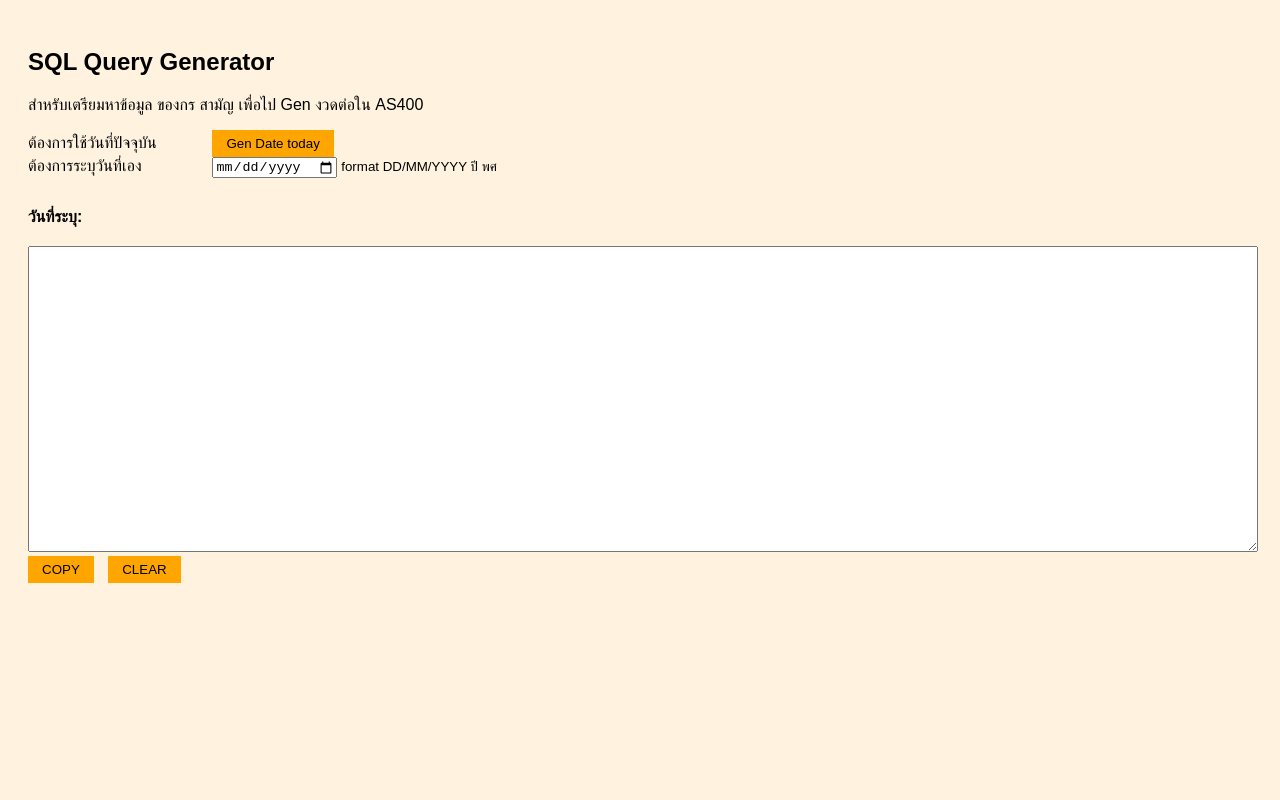
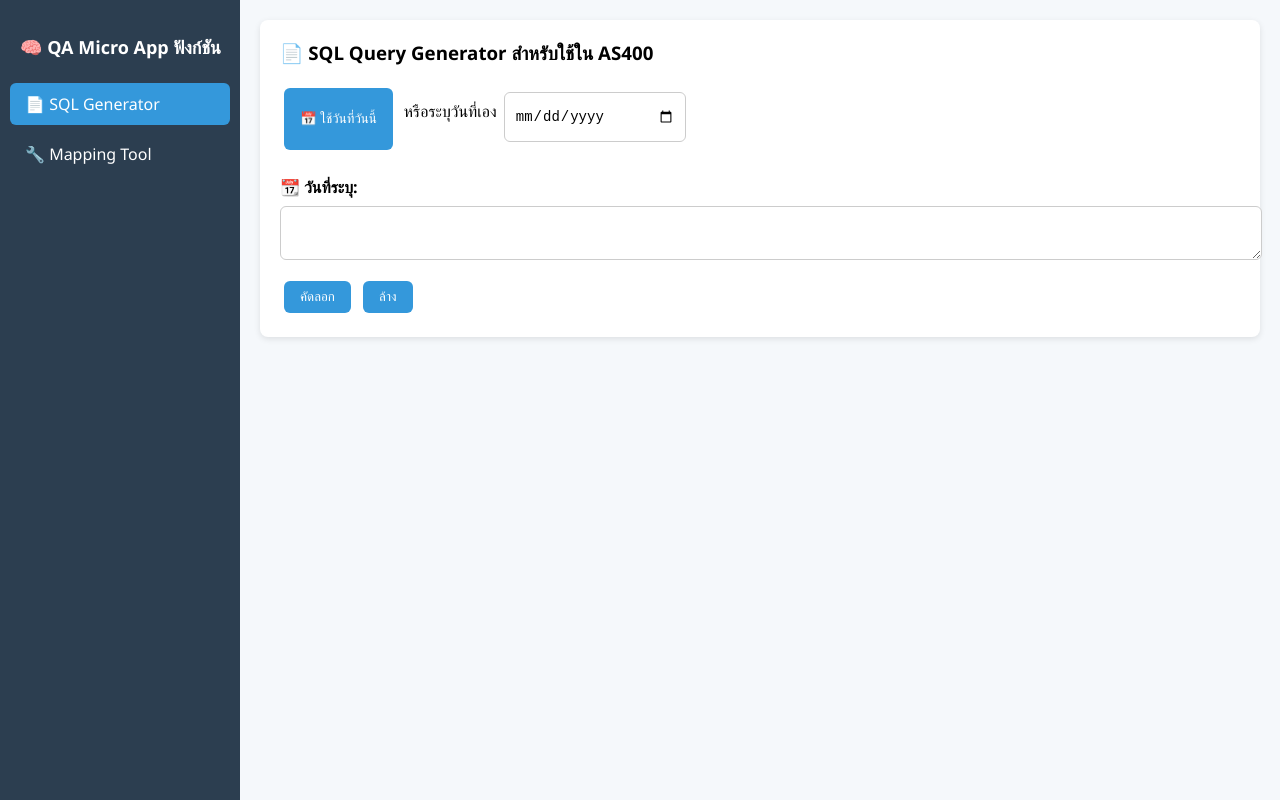
Before and after one commit to namenoyo/SQL-Gen-script, a plain HTML site: page index.html in a window 1280 px wide. Drawn offline with Linux system fonts and the light colour scheme.

Commit message:
Update index.html
เอาโค้ดจากMaster_SmartPanel_ECharts_TabSwitch ขึ้นมา

```diff
--- a/index.html
+++ b/index.html
@@ -1,56 +1,146 @@
+
 <!DOCTYPE html>
 <html lang="th">
 <head>
   <meta charset="UTF-8">
-  <title>SQL Query Generator</title>
+  <title>Smart Panel Tabs</title>
   <style>
-    body { font-family: sans-serif; padding: 20px; background: #fff3e0; }
-    label { display: inline-block; width: 180px; margin-bottom: 5px; }
-    input { margin-bottom: 10px; }
-    textarea { width: 100%; height: 300px; margin-top: 20px; font-family: monospace; }
-    .section { margin-bottom: 20px; }
-    button { background-color: orange; color: black; padding: 6px 14px; margin-right: 10px; border: none; cursor: pointer; }
-    button:hover { background-color: darkorange; }
+    body {
+      margin: 0;
+      font-family: 'Segoe UI', sans-serif;
+      background: #f5f8fb;
+      display: flex;
+      height: 100vh;
+    }
+    .sidebar {
+      width: 220px;
+      background: #2c3e50;
+      color: white;
+      display: flex;
+      flex-direction: column;
+      padding: 20px 10px;
+    }
+    .sidebar h2 {
+      font-size: 18px;
+      margin-bottom: 20px;
+      padding-left: 10px;
+    }
+    .sidebar a {
+      padding: 10px 15px;
+      margin: 4px 0;
+      text-decoration: none;
+      color: white;
+      border-radius: 6px;
+      display: block;
+    }
+    .sidebar a:hover, .sidebar a.active {
+      background-color: #3498db;
+    }
+    .main-content {
+      flex: 1;
+      padding: 20px;
+      overflow-y: auto;
+    }
+    .card {
+      background: white;
+      border-radius: 8px;
+      padding: 20px;
+      box-shadow: 0 2px 6px rgba(0,0,0,0.1);
+      margin-bottom: 20px;
+    }
+    textarea, input[type="date"], input[type="text"] {
+      width: 100%;
+      padding: 10px;
+      margin: 8px 0 12px;
+      font-size: 14px;
+      border: 1px solid #ccc;
+      border-radius: 6px;
+    }
+    button {
+      background-color: #3498db;
+      color: white;
+      padding: 8px 16px;
+      margin: 4px;
+      border: none;
+      border-radius: 6px;
+      cursor: pointer;
+    }
+    button:hover {
+      background-color: #2980b9;
+    }
+    h3 {
+      margin-top: 0;
+    }
+    .card-content {
+      display: none;
+    }
+    .card-content.active {
+      display: block;
+    }
+	 #customDate {
+    width: 160px;
+    height: 36px;
+    font-size: 14px;
+    padding: 6px 10px;
+    border: 1px solid #ccc;
+    border-radius: 6px;
+  }
+   #inputID {
+    width: 600px;
+    height: 36px;
+    font-size: 14px;
+    padding: 6px 10px;
+    border: 1px solid #ccc;
+    border-radius: 6px;
+  }
+
   </style>
 </head>
 <body>
-  <h2>SQL Query Generator</h2>
-  <p>สำหรับเตรียมหาข้อมูล ของกร สามัญ เพื่อไป Gen งวดต่อใน AS400</p>
-
-  <div class="section">
-    <label>ต้องการใช้วันที่ปัจจุบัน</label>
-    <button onclick="useToday()">Gen Date today</button><br>
-    <label>ต้องการระบุวันที่เอง</label>
-    <input type="date" id="customDate"> <small>format DD/MM/YYYY ปี พศ</small>
+  <div class="sidebar">
+    <h2>🧠 QA Micro App ฟังก์ชัน</h2>
+    <a href="#" class="tab-link active" onclick="switchTab('sql')">📄 SQL Generator</a>
+    <a href="#" class="tab-link" onclick="switchTab('mapping')">🔧 Mapping Tool</a>
   </div>
 
-  <div><strong>วันที่ระบุ:</strong> <span id="displayDate"></span></div>
+  <div class="main-content">
+    <div id="sql" class="card-content active">
+      <div class="card">
+        <h3>📄 SQL Query Generator สำหรับใช้ใน AS400</h3>
+       <div style="display: flex; align-items: left ; gap: 7px;">
+  <button onclick="useToday()">📅 ใช้วันที่วันนี้ </button> <p>หรือระบุวันที่เอง</p>
+  <input type="date" id="customDate">
+</div>
+<br>
+        <div><strong>📆 วันที่ระบุ:</strong> <span id="displayDate"></span></div>
+        <textarea id="sqlOutput" readonly></textarea>
+        <button onclick="copySQL()">คัดลอก</button>
+        <button onclick="clearSQL()">ล้าง</button>
+      </div>
+    </div>
 
-  <textarea id="sqlOutput" readonly></textarea>
-
-  <div class="section">
-    <button onclick="copySQL()">COPY</button>
-    <button onclick="clearSQL()">CLEAR</button>
+    <div id="mapping" class="card-content">
+      <div class="card">
+        <h3>🔧 เลขกธ Transform เป็น  Ref1  </h3>
+        <input type="text" id="inputID" placeholder="ตัวอย่าง กธ : 1104860, J7647226, E6350304, PAR10430199, ส1234568">
+        <br><button onclick="transform()">แปลงค่า</button>
+        <textarea id="output" readonly></textarea>
+      </div>
+    </div>
   </div>
 
   <script>
-    function pad(n) {
-      return n.toString().padStart(2, '0');
+    function switchTab(tabId) {
+      document.querySelectorAll('.card-content').forEach(e => e.classList.remove('active'));
+      document.getElementById(tabId).classList.add('active');
+      document.querySelectorAll('.tab-link').forEach(e => e.classList.remove('active'));
+      event.target.classList.add('active');
     }
 
-    function toYYMMDD(date) {
-      const d = new Date(date);
-      const year = d.getFullYear() - 543;
-      const yy = (year ).toString().padStart(2, '0');
-      const mm = pad(d.getMonth() + 1);
-      const dd = pad(d.getDate());
-      return { yy, mm, dd };
-    }
-
+    function pad(n) { return n.toString().padStart(2, '0'); }
     function formatThaiDate(date) {
       const d = new Date(date);
-      const year = d.getFullYear() + 543;
-      return `${year}/${pad(d.getMonth() + 1)}/${pad(d.getDate())}`;
+      return `${d.getFullYear() + 543}/${pad(d.getMonth() + 1)}/${pad(d.getDate())}`;
     }
 
     function generateSQL(dateInput) {
@@ -58,7 +148,6 @@
       const baseYear = base.getFullYear()+543;
       const baseMonth = base.getMonth() + 1;
       const baseDay = base.getDate();
-      const baseYY = (baseYear ).toString().padStart(2, '0');
       const end = `${String(baseYear - 2500).padStart(2, '0')}${pad(baseMonth)}${pad(baseDay)}`;
 
       const mod1Start = new Date(baseYear, baseMonth - 2, baseDay - 1);
@@ -68,18 +157,18 @@
 
       const mod3StartDate = new Date(base.getFullYear(), base.getMonth() - 3, 1);
       const mod3EndDate = new Date(base.getFullYear(), base.getMonth() - 3, baseDay);
-      const mod3Start = `${String(mod3StartDate.getFullYear()  +543  - 2500).padStart(2, '0')}${pad(mod3StartDate.getMonth() + 1)}01`;
-      const mod3End = `${String(mod3EndDate.getFullYear()  +543  - 2500).padStart(2, '0')}${pad(mod3EndDate.getMonth() + 1)}${pad(mod3EndDate.getDate())}`;
+      const mod3Start = `${String(mod3StartDate.getFullYear() +543 - 2500).padStart(2, '0')}${pad(mod3StartDate.getMonth() + 1)}01`;
+      const mod3End = `${String(mod3EndDate.getFullYear() +543 - 2500).padStart(2, '0')}${pad(mod3EndDate.getMonth() + 1)}${pad(mod3EndDate.getDate())}`;
 
       const mod6StartDate = new Date(base.getFullYear(), base.getMonth() - 6, 1);
       const mod6EndDate = new Date(base.getFullYear(), base.getMonth() - 6, baseDay);
-      const mod6Start = `${String(mod6StartDate.getFullYear() +543 - 2500 ).padStart(2, '0')}${pad(mod6StartDate.getMonth() + 1)}01`;
-      const mod6End = `${String(mod6EndDate.getFullYear() +543  - 2500).padStart(2, '0')}${pad(mod6EndDate.getMonth() + 1)}${pad(mod6EndDate.getDate())}`;
+      const mod6Start = `${String(mod6StartDate.getFullYear() +543 - 2500).padStart(2, '0')}${pad(mod6StartDate.getMonth() + 1)}01`;
+      const mod6End = `${String(mod6EndDate.getFullYear() +543 - 2500).padStart(2, '0')}${pad(mod6EndDate.getMonth() + 1)}${pad(mod6EndDate.getDate())}`;
 
       const mod12StartDate = new Date(base.getFullYear(), base.getMonth() - 12, 1);
       const mod12EndDate = new Date(base.getFullYear(), base.getMonth() - 12, baseDay);
-      const mod12Start = `${String(mod12StartDate.getFullYear() +543  - 2500).padStart(2, '0')}${pad(mod12StartDate.getMonth() + 1)}01`;
-      const mod12End = `${String(mod12EndDate.getFullYear() +543  - 2500).padStart(2, '0')}${pad(mod12EndDate.getMonth() + 1)}${pad(mod12EndDate.getDate())}`;
+      const mod12Start = `${String(mod12StartDate.getFullYear() +543 - 2500).padStart(2, '0')}${pad(mod12StartDate.getMonth() + 1)}01`;
+      const mod12End = `${String(mod12EndDate.getFullYear() +543 - 2500).padStart(2, '0')}${pad(mod12EndDate.getMonth() + 1)}${pad(mod12EndDate.getDate())}`;
 
       const sql = `SELECT a.POLIC#, a.POSMAS, a.POCMDT, a.POFRDT,a.POTODT, a.POMOD#, a.*
 FROM olis.OLPPOLMS AS a
@@ -97,16 +186,15 @@ WHERE a.POSTS@ = 'I' AND NOT EXISTS (
     }
 
     function useToday() {
-      const today = new Date();
-      const dateStr = today.toISOString().split('T')[0];
-      document.getElementById('customDate').value = dateStr;
-      generateSQL(dateStr);
+      const today = new Date().toISOString().split('T')[0];
+      document.getElementById('customDate').value = today;
+      generateSQL(today);
     }
 
     function copySQL() {
-      const textarea = document.getElementById('sqlOutput');
-      textarea.select();
-      document.execCommand('copy');
+      const el = document.getElementById('sqlOutput');
+      el.select();
+      document.execCommand("copy");
     }
 
     function clearSQL() {
@@ -114,9 +202,49 @@ WHERE a.POSTS@ = 'I' AND NOT EXISTS (
       document.getElementById('displayDate').textContent = '';
     }
 
-    document.getElementById('customDate').addEventListener('change', function () {
-      generateSQL(this.value);
-    });
+    const specialPrefixes = ['PA', 'PAR'];
+    const mappingTable = {
+      "00": "0", "033": "PA", "034": "PAR", "03": "ก", "04": "ข", "05": "ฃ",
+      "06": "ค", "07": "ฅ", "08": "ฆ", "09": "ง", "10": "A", "11": "B", "12": "C",
+      "13": "D", "14": "E", "15": "F", "16": "K", "17": "T", "18": "ส", "19": "H",
+      "20": "I", "21": "J", "22": "1", "23": "2", "24": "3", "25": "4", "26": "5",
+      "27": "6", "28": "7", "29": "8", "30": "9"
+    };
+
+    function buildMaps() {
+      const prefixMap = [], charMap = {};
+      for (const code in mappingTable) {
+        const desc = mappingTable[code];
+        if (specialPrefixes.includes(desc)) {
+          prefixMap.push({ desc, code: code.padStart(3, '0') });
+        } else if (desc.length >= 2) {
+          prefixMap.push({ desc, code: code.padStart(2, '0') });
+        } else {
+          charMap[desc] = code.padStart(2, '0');
+        }
+      }
+      prefixMap.sort((a, b) => b.desc.length - a.desc.length);
+      return { prefixMap, charMap };
+    }
+
+    function transform() {
+      const input = document.getElementById("inputID").value.trim();
+      if (!input) return;
+      const { prefixMap, charMap } = buildMaps();
+      let transformed = input;
+      for (const map of prefixMap) {
+        if (input.startsWith(map.desc)) {
+          transformed = map.code + input.slice(map.desc.length);
+          break;
+        }
+      }
+      if (transformed === input) {
+        const firstChar = input.charAt(0);
+        const code = charMap[firstChar];
+        if (code) transformed = code + input.slice(1);
+      }
+      document.getElementById("output").value = transformed;
+    }
   </script>
 </body>
 </html>
```
